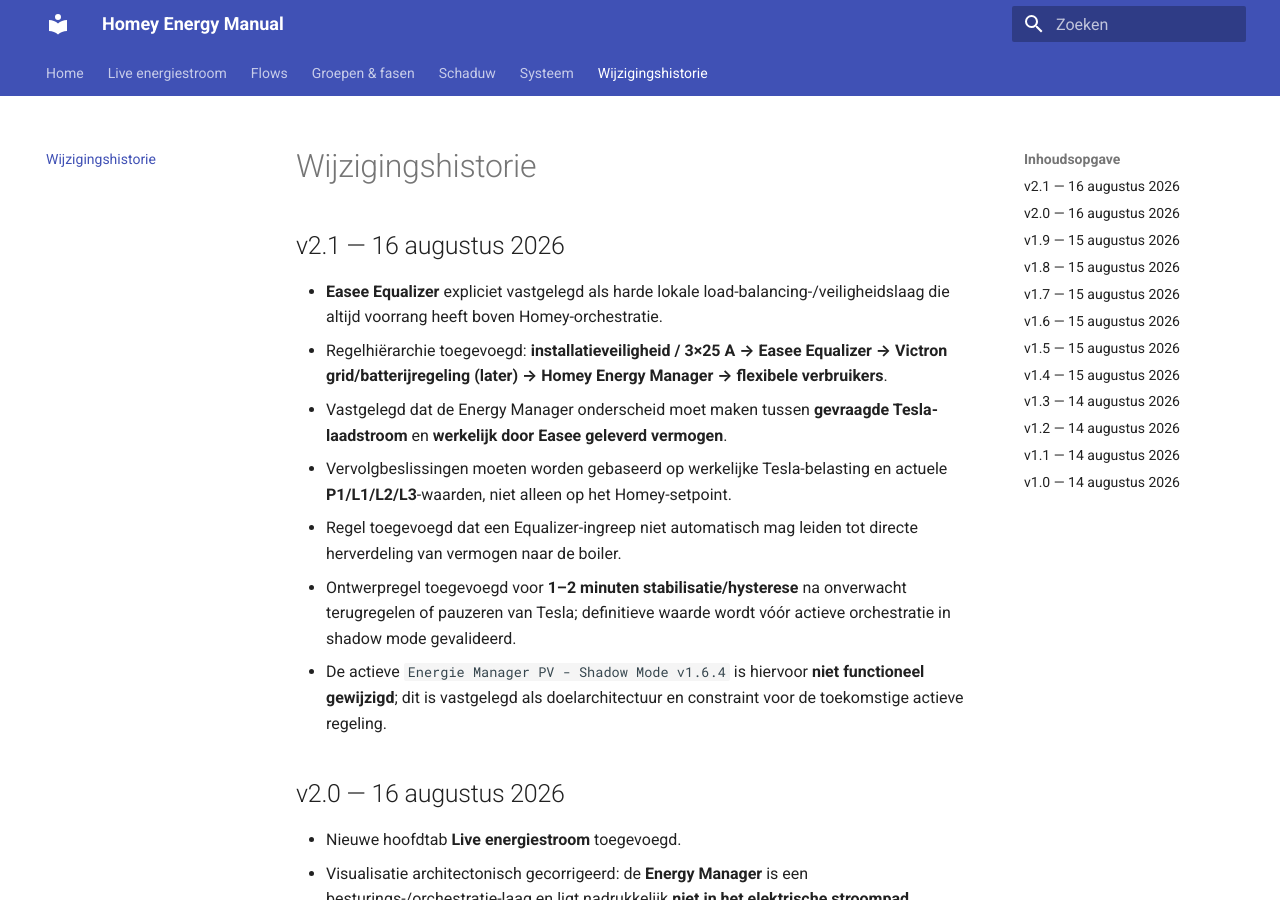
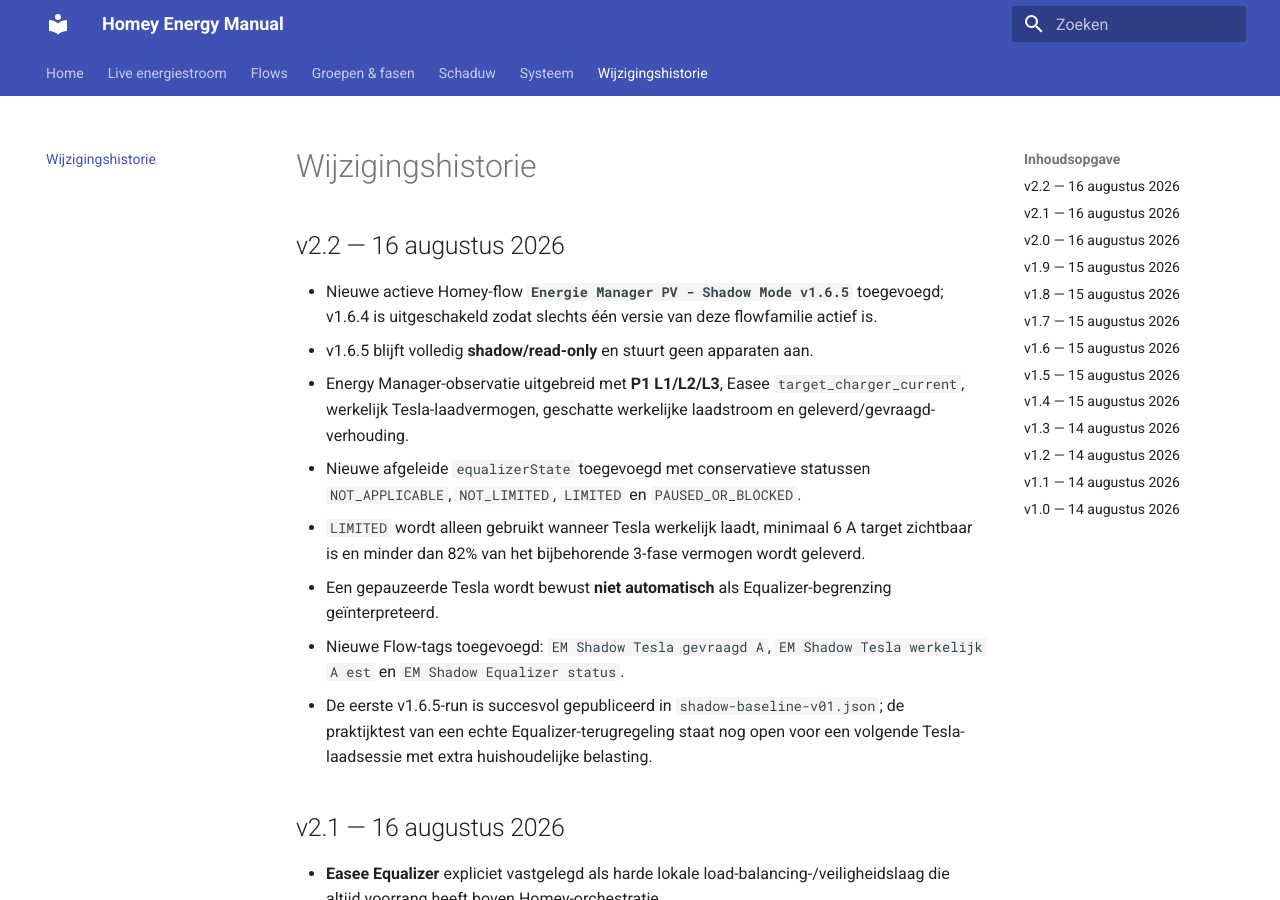
Before and after one commit to OnsKasteeltje/homey-energy-manual, an MkDocs documentation site: the page built from docs/wijzigingshistorie.md, in a window 1280 px wide and 900 px high. Built offline with MkDocs 1.6.1 and Material for MkDocs 9.7.7, drawn with Linux system fonts in a browser that asks for light colours.

Commit message:
docs: add v2.2 Energy Manager Equalizer observer

```diff
--- a/docs/wijzigingshistorie.md
+++ b/docs/wijzigingshistorie.md
@@ -1,4 +1,15 @@
 # Wijzigingshistorie
+
+## v2.2 — 16 augustus 2026
+
+- Nieuwe actieve Homey-flow **`Energie Manager PV - Shadow Mode v1.6.5`** toegevoegd; v1.6.4 is uitgeschakeld zodat slechts één versie van deze flowfamilie actief is.
+- v1.6.5 blijft volledig **shadow/read-only** en stuurt geen apparaten aan.
+- Energy Manager-observatie uitgebreid met **P1 L1/L2/L3**, Easee `target_charger_current`, werkelijk Tesla-laadvermogen, geschatte werkelijke laadstroom en geleverd/gevraagd-verhouding.
+- Nieuwe afgeleide `equalizerState` toegevoegd met conservatieve statussen `NOT_APPLICABLE`, `NOT_LIMITED`, `LIMITED` en `PAUSED_OR_BLOCKED`.
+- `LIMITED` wordt alleen gebruikt wanneer Tesla werkelijk laadt, minimaal 6 A target zichtbaar is en minder dan 82% van het bijbehorende 3-fase vermogen wordt geleverd.
+- Een gepauzeerde Tesla wordt bewust **niet automatisch** als Equalizer-begrenzing geïnterpreteerd.
+- Nieuwe Flow-tags toegevoegd: `EM Shadow Tesla gevraagd A`, `EM Shadow Tesla werkelijk A est` en `EM Shadow Equalizer status`.
+- De eerste v1.6.5-run is succesvol gepubliceerd in `shadow-baseline-v01.json`; de praktijktest van een echte Equalizer-terugregeling staat nog open voor een volgende Tesla-laadsessie met extra huishoudelijke belasting.
 
 ## v2.1 — 16 augustus 2026
 
```
